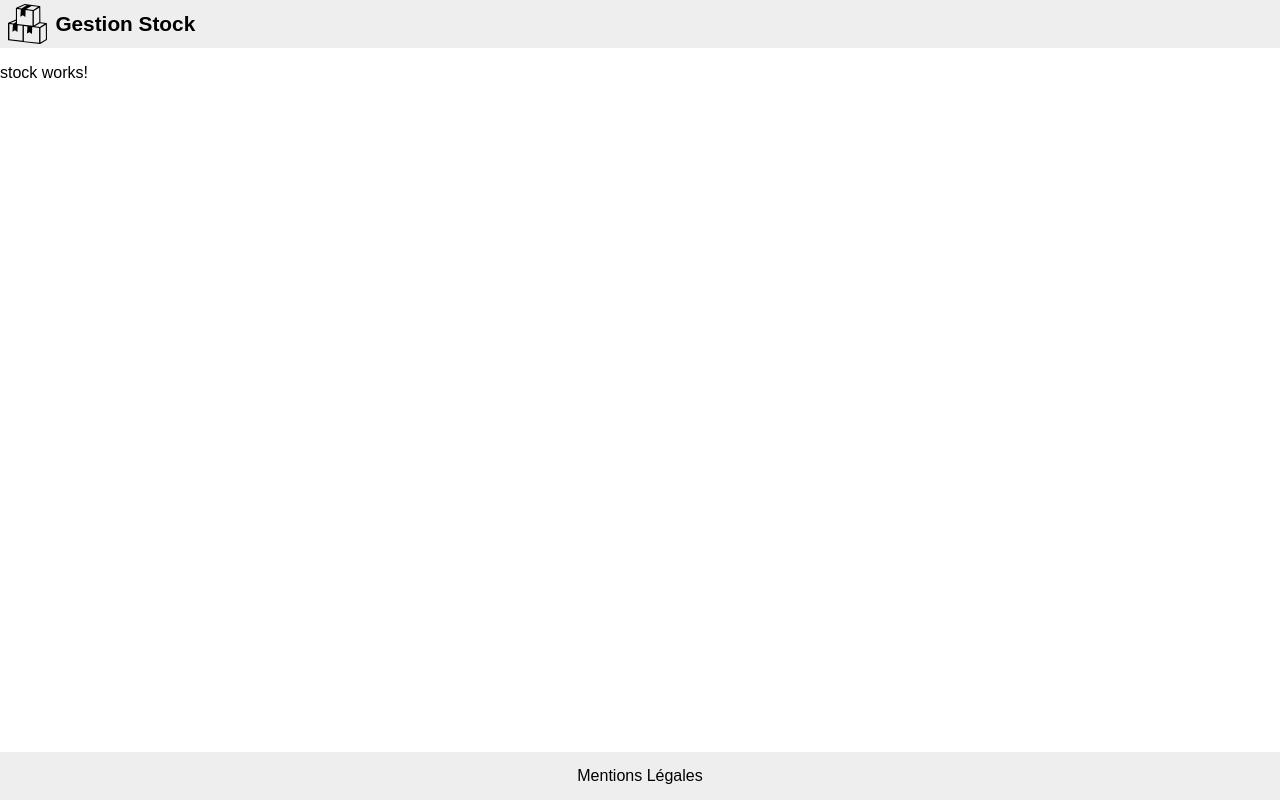
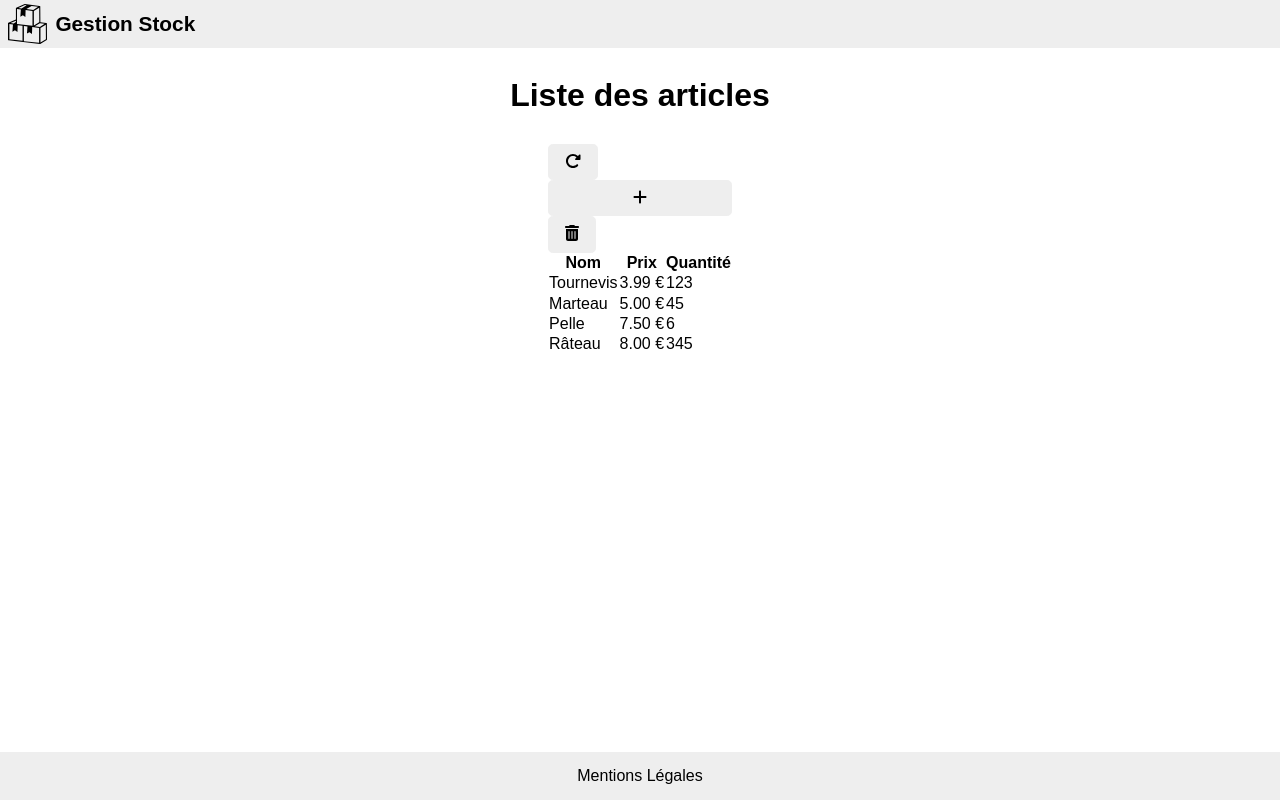
Before and after one commit to jlg-formation/agu-gestion-stock, an Angular app in the folder front/: page /stock in a window 1280 px wide. Built offline with nearby package versions, Linux system fonts and the light colour scheme.

Commit message:
dev: added dom of stock component
- with FontAwesome icons.

```diff
--- a/front/src/app/stock/stock.component.html
+++ b/front/src/app/stock/stock.component.html
@@ -1 +1,47 @@
-<p>stock works!</p>
+<main>
+  <h1>Liste des articles</h1>
+  <div class="content">
+    <nav>
+      <button title="Rafraîchir">
+        <fa-icon [icon]="faRotateRight"></fa-icon>
+      </button>
+      <a class="button" routerLink="add" title="Ajouter">
+        <fa-icon [icon]="faPlus"></fa-icon>
+      </a>
+      <button title="Supprimer">
+        <fa-icon [icon]="faTrashAlt"></fa-icon>
+      </button>
+    </nav>
+    <table>
+      <thead>
+        <tr>
+          <th class="name">Nom</th>
+          <th class="price">Prix</th>
+          <th class="qty">Quantité</th>
+        </tr>
+      </thead>
+      <tbody>
+        <tr>
+          <td class="name">Tournevis</td>
+          <td class="price">3.99 €</td>
+          <td class="qty">123</td>
+        </tr>
+        <tr>
+          <td class="name">Marteau</td>
+          <td class="price">5.00 €</td>
+          <td class="qty">45</td>
+        </tr>
+        <tr>
+          <td class="name">Pelle</td>
+          <td class="price">7.50 €</td>
+          <td class="qty">6</td>
+        </tr>
+        <tr>
+          <td class="name">Râteau</td>
+          <td class="price">8.00 €</td>
+          <td class="qty">345</td>
+        </tr>
+      </tbody>
+    </table>
+  </div>
+</main>
--- a/front/src/app/stock/stock.component.ts
+++ b/front/src/app/stock/stock.component.ts
@@ -1,10 +1,17 @@
 import { Component } from '@angular/core';
+import {
+  faPlus,
+  faTrashAlt,
+  faRotateRight,
+} from '@fortawesome/free-solid-svg-icons';
 
 @Component({
   selector: 'app-stock',
   templateUrl: './stock.component.html',
-  styleUrls: ['./stock.component.scss']
+  styleUrls: ['./stock.component.scss'],
 })
 export class StockComponent {
-
+  faPlus = faPlus;
+  faRotateRight = faRotateRight;
+  faTrashAlt = faTrashAlt;
 }
```
Also changed, not shown: front/src/app/stock/stock.module.ts (+4 -9 lines).
